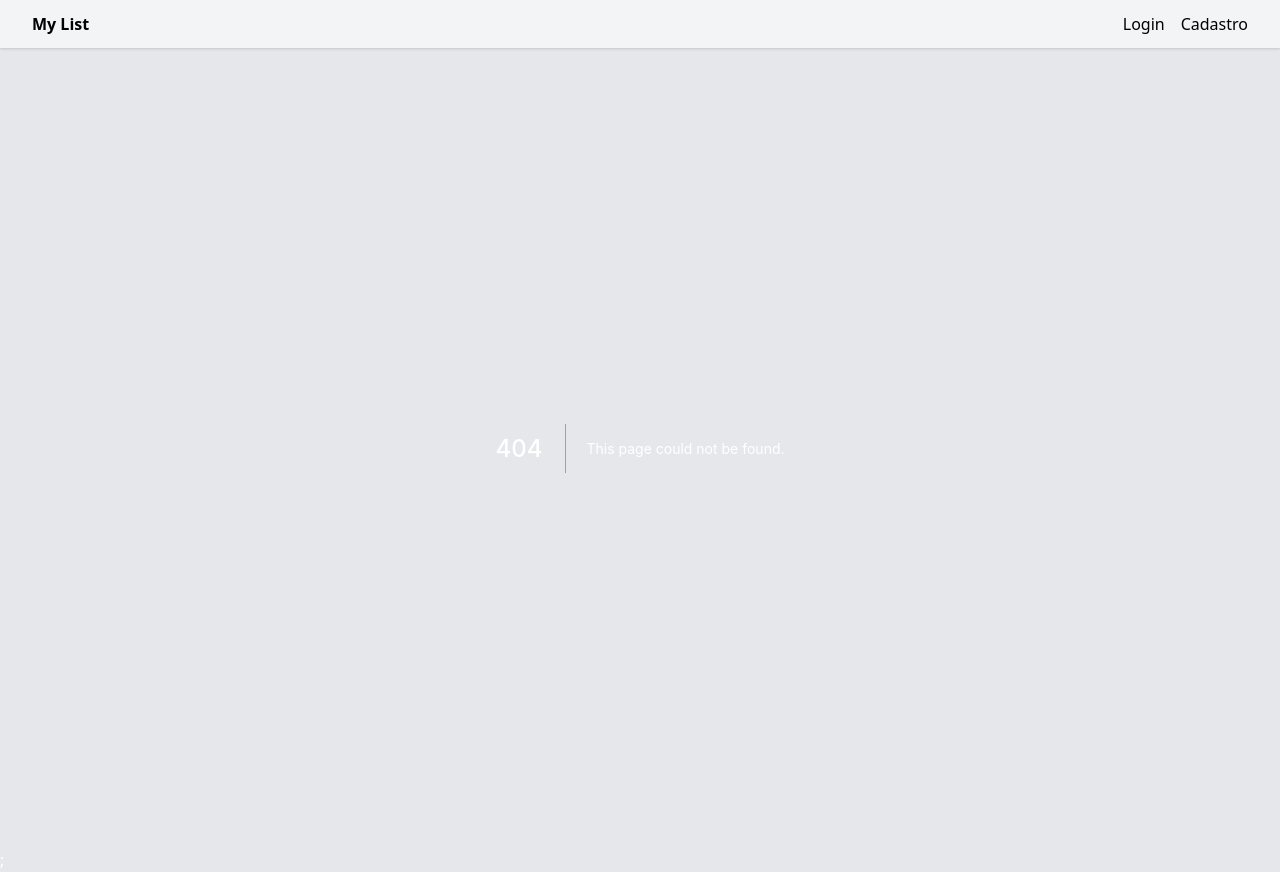
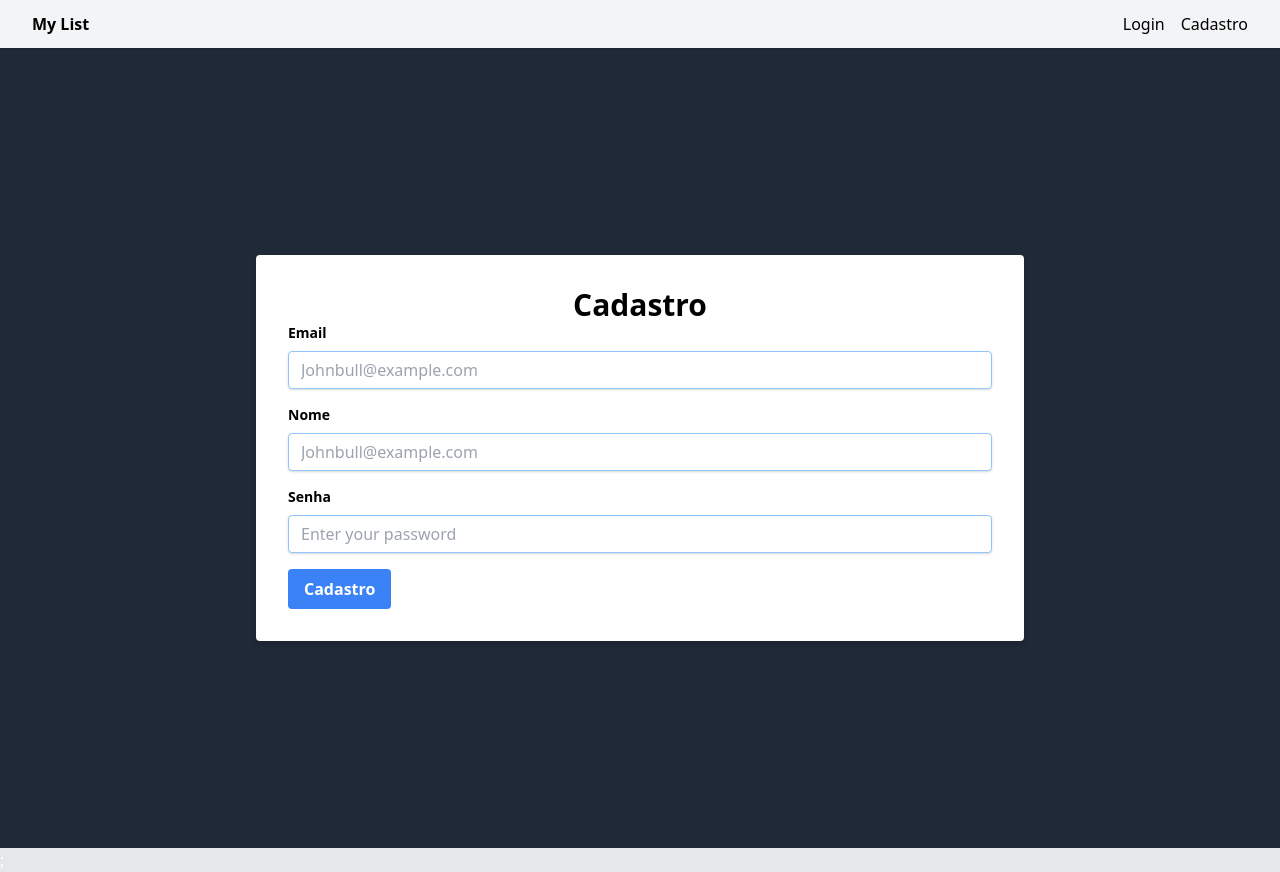
Before and after one commit to antonieell/MyListMovie, a Next.js app: page /register in a window 1280 px wide. Before the commit this address had no page. Built offline with nearby package versions, Linux system fonts and the light colour scheme.

Commit message:
create register page

```diff
--- /dev/null
+++ b/src/pages/register.tsx
@@ -0,0 +1,59 @@
+const Register = () => {
+  return (
+    <div>
+      <div className="flex items-center content-center w-full min-h-screen px-4 text-black bg-gray-800">
+        <form
+          className="w-full max-w-3xl px-4 py-8 m-auto mx-auto bg-white rounded shadow-md "
+        >
+        <h1 className="text-3xl font-extrabold text-center ">Cadastro</h1>
+          <div className="px-4 pb-4">
+            <label htmlFor="email" className="block pb-2 text-sm font-bold">
+              Email
+            </label>
+            <input
+              type="email"
+              name="email"
+              id=""
+              className="w-full px-3 py-2 leading-tight text-gray-700 border border-blue-300 rounded shadow appearance-none focus:outline-none focus:shadow-outline "
+              placeholder="Johnbull@example.com"
+            />
+          </div>
+          <div className="px-4 pb-4">
+            <label htmlFor="email" className="block pb-2 text-sm font-bold">
+              Nome
+            </label>
+            <input
+              type="text"
+              name="email"
+              id=""
+              className="w-full px-3 py-2 leading-tight text-gray-700 border border-blue-300 rounded shadow appearance-none focus:outline-none focus:shadow-outline "
+              placeholder="Johnbull@example.com"
+            />
+          </div>
+          <div className="px-4 pb-4">
+            <label htmlFor="password" className="block pb-2 text-sm font-bold">
+              Senha
+            </label>
+            <input
+              type="password"
+              name="email"
+              id=""
+              className="w-full px-3 py-2 leading-tight text-gray-700 border border-blue-300 rounded shadow appearance-none focus:outline-none focus:shadow-outline"
+              placeholder="Enter your password"
+            />
+          </div>
+          <div>
+            <button
+              className="px-4 py-2 mx-4 font-bold text-white bg-blue-500 rounded hover:bg-blue-700 focus:outline-none focus:shadow-outline"
+              type="button"
+            >
+              Cadastro
+            </button>
+          </div>
+        </form>
+      </div>
+    </div>
+  );
+};
+
+export default Register;
```
